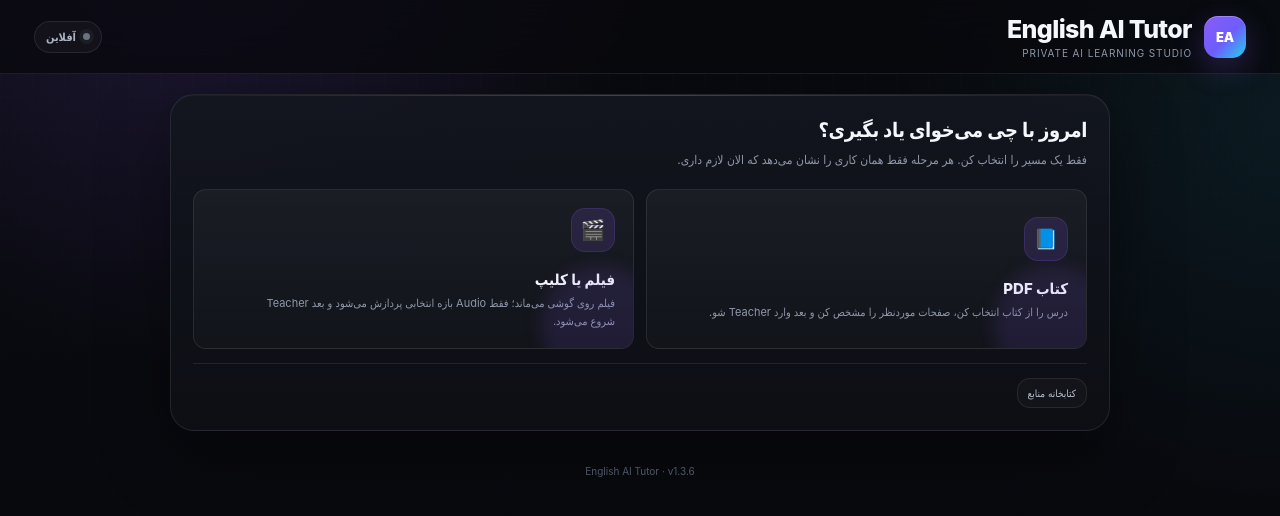
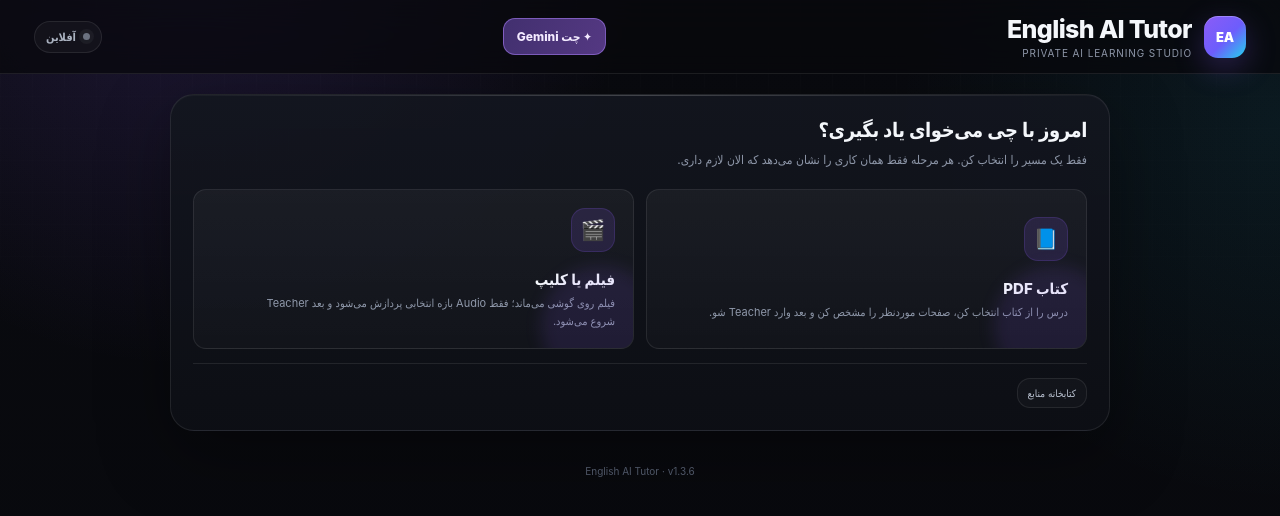
Before and after one commit to mihanmahdiarani-hub/English-, a website: page public/index.html in a window 1280 px wide. Drawn offline with Linux system fonts and the light colour scheme.

Commit message:
Add Gemini chat entry from English AI Tutor home screen

```diff
--- a/public/index.html
+++ b/public/index.html
@@ -18,7 +18,11 @@
         min-height:88px;
       }
     }
-  </style>
+
+    .gemini-direct-link{display:inline-flex;align-items:center;justify-content:center;white-space:nowrap;border-radius:12px;padding:10px 13px;background:linear-gradient(110deg,#42306f,#543882);border:1px solid rgba(175,131,255,.5);font-size:12px;font-weight:800;color:#f3eaff;text-decoration:none}
+    .gemini-direct-link:hover{filter:brightness(1.2)}
+    @media(max-width:560px){.gemini-direct-link{padding:8px 9px;font-size:10px;border-radius:9px}.brand-mark{display:none}.eyebrow{display:none}}
+</style>
   <link rel="manifest" href="/manifest.webmanifest" />
   <link rel="stylesheet" href="/styles.css?v=20261006-0130" />
 </head>
@@ -31,6 +35,7 @@
         <div class="eyebrow">Private AI Learning Studio</div>
       </div>
     </div>
+    <a href="/gemini-chat.html" class="gemini-direct-link" aria-label="ورود به چت Gemini">✦ چت Gemini</a>
     <div id="statusPill" class="pill offline">آفلاین</div>
   </header>
 
```
